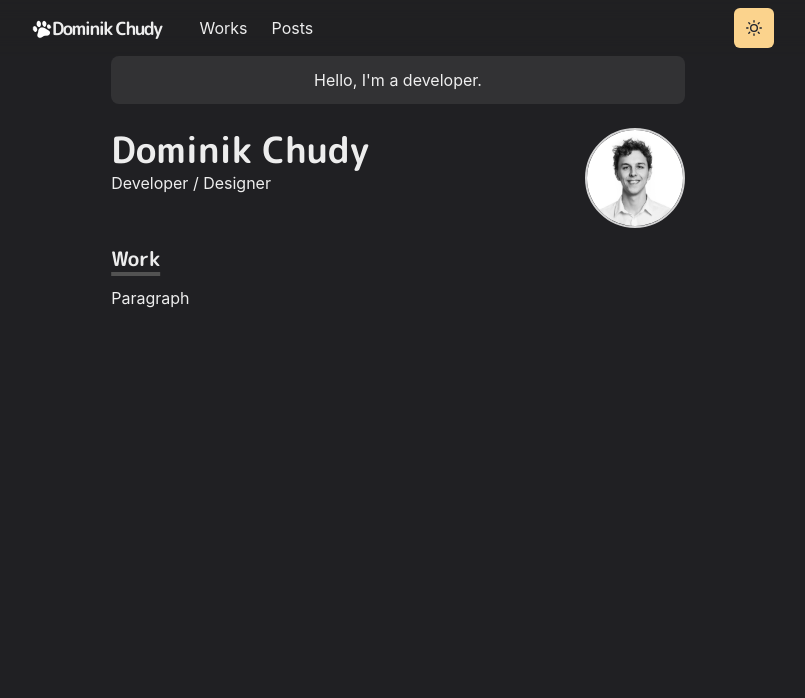
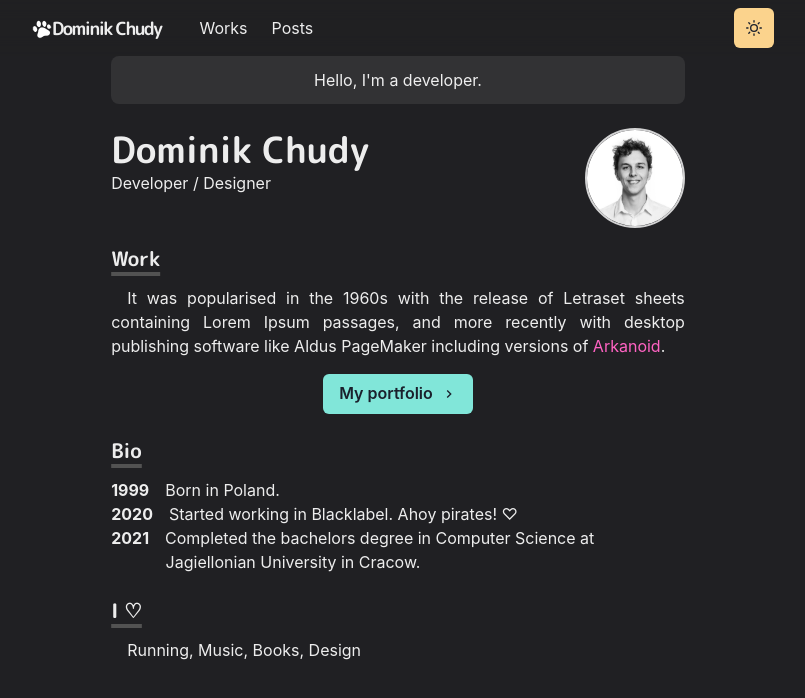
Before and after one commit to K009/summer_site, a Next.js app: page / in a window 1280 px wide. Shown: the top 698 px of the page, without its empty margins (242-1047 px from the left). Built offline with nearby package versions, Linux system fonts and the light colour scheme.

Commit message:
Added my bio.

```diff
--- /dev/null
+++ b/components/bio.js
@@ -0,0 +1,12 @@
+import { Box } from "@chakra-ui/react"
+import styled from "@emotion/styled"
+
+export const BioSection = styled(Box)`
+padding-left: 3.4rem;
+text-indent: -3.4rem;
+`
+
+export const BioYear = styled.span`
+font-weight: bold;
+margin-right: 1em;
+`
--- /dev/null
+++ b/components/paragraph.js
@@ -0,0 +1,8 @@
+import styled from '@emotion/styled';
+
+const Paragraph = styled.p`
+text-align: justify;
+text-indent: 1em
+`
+
+export default Paragraph;
--- a/pages/index.js
+++ b/pages/index.js
@@ -1,5 +1,9 @@
-import { Container, Box, Heading, Image, useColorModeValue } from '@chakra-ui/react';
+import NextLink from "next/link";
+import { Button, Container, Box, Heading, Image, useColorModeValue, Link } from '@chakra-ui/react';
 import Section from "../components/section";
+import Paragraph from "../components/paragraph";
+import { BioSection, BioYear } from "../components/bio";
+import { ChevronRightIcon } from "@chakra-ui/icons";
 
 const Page = () => {
     return (
@@ -38,7 +42,53 @@ const Page = () => {
                 <Heading as="h3" variant="section-title">
                     Work
                 </Heading>
-                <p>Paragraph</p>
+                <Paragraph>It was popularised in the 1960s with the release of Letraset sheets containing Lorem Ipsum passages,
+                    and more recently with desktop publishing software like Aldus PageMaker including versions of {' '}
+                    <NextLink href="/works/arkanoid">
+                        <Link>
+                            Arkanoid
+                        </Link>
+                    </NextLink>
+                    .
+                </Paragraph>
+                <Box align="center" my={4}>
+                    <NextLink href="/works">
+                        <Button rightIcon={<ChevronRightIcon />} colorScheme="teal">
+                            My portfolio
+                        </Button>
+                    </NextLink>
+                </Box>
+            </Section>
+
+            <Section delay={ 0.2 }>
+                <Heading as="h3" variant="section-title">
+                    Bio
+                </Heading>
+                <BioSection>
+                    <BioYear>
+                        1999
+                    </BioYear>
+                    Born in Poland.
+                </BioSection>
+                <BioSection>
+                    <BioYear>
+                        2020
+                    </BioYear>
+                    Started working in Blacklabel. Ahoy pirates! ♡
+                </BioSection>
+                <BioSection>
+                    <BioYear>
+                        2021
+                    </BioYear>
+                    Completed the bachelors degree in Computer Science at Jagiellonian University in Cracow.
+                </BioSection>
+            </Section>
+
+            <Section delay={ 0.3 }>
+                <Heading as="h3" variant="section-title">
+                    I ♡
+                </Heading>
+                <Paragraph>Running, Music, Books, Design</Paragraph>
             </Section>
         </Container>
     )
```
